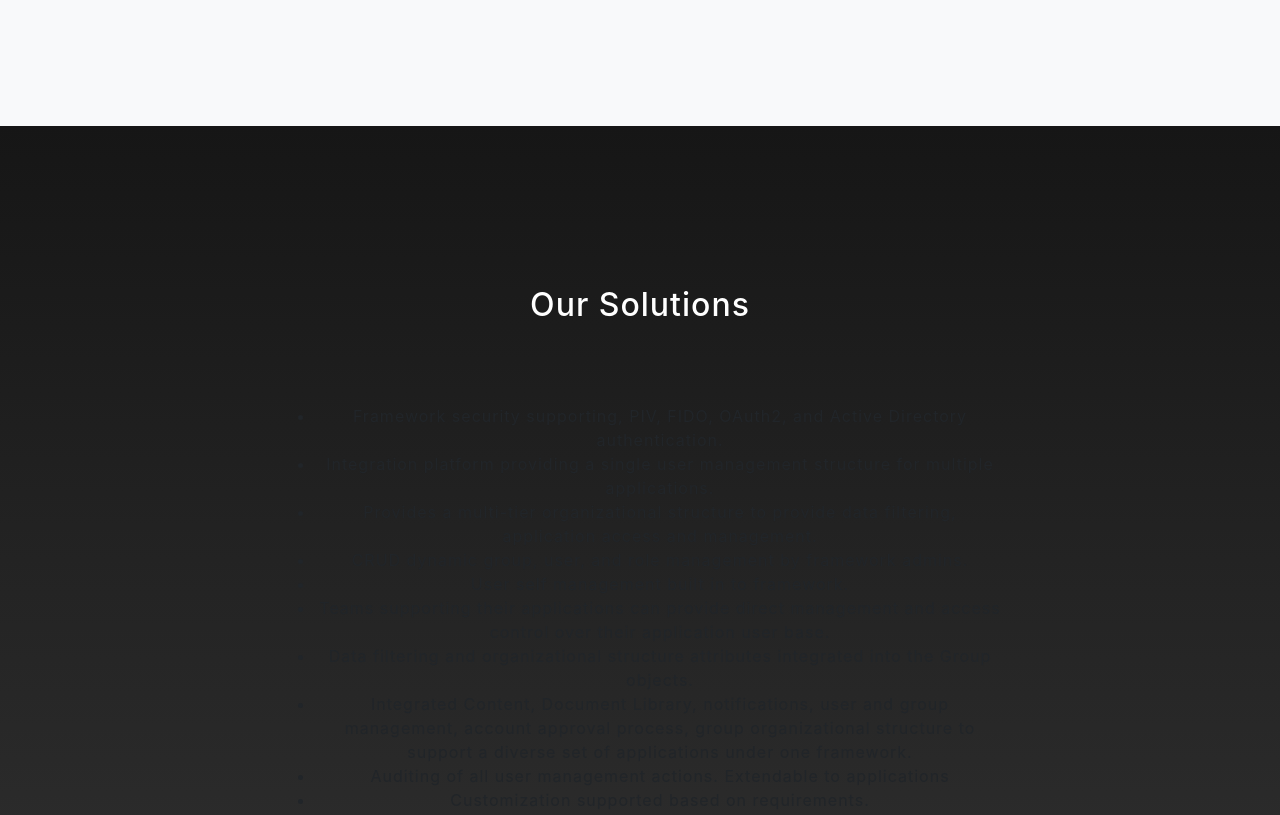
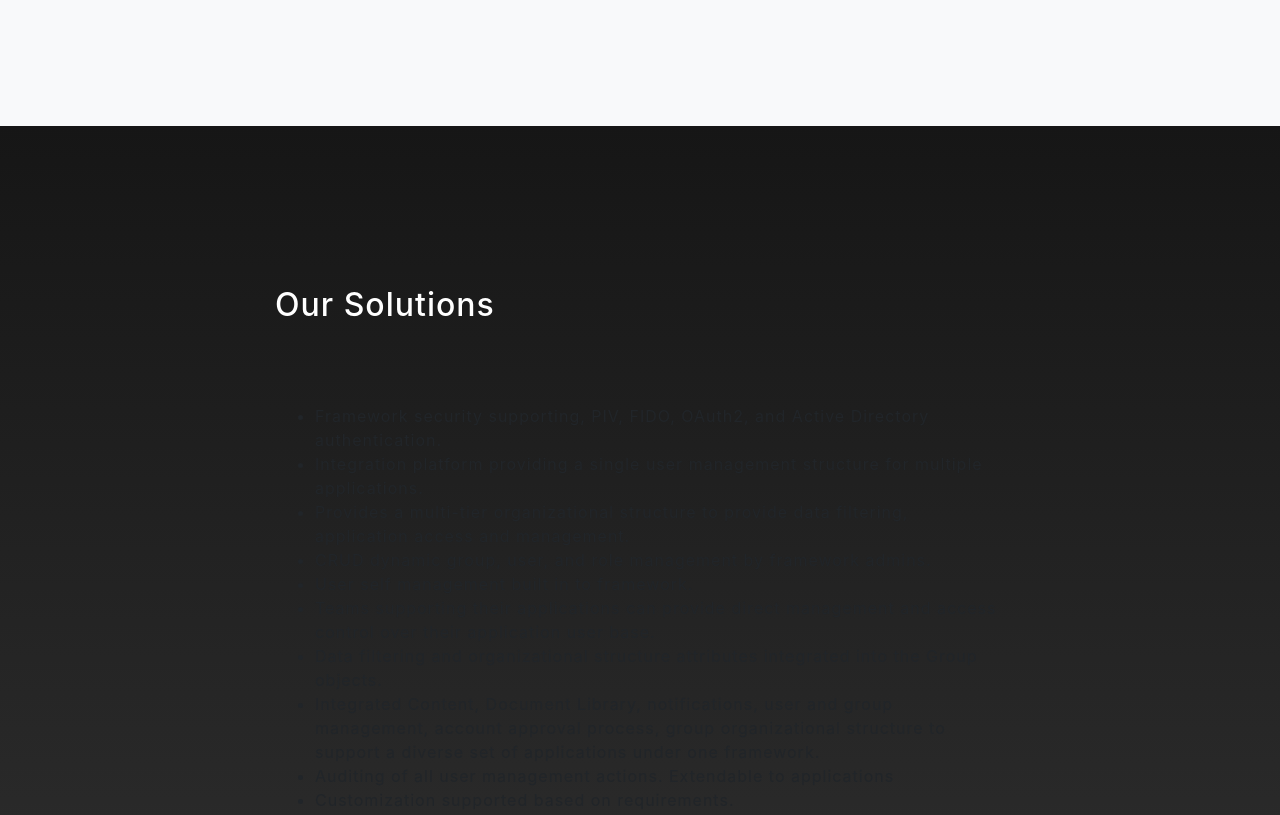
Before and after one commit to opscom/opscom.github.io, a website with bundled scripts: page index.html in a window 1280 px wide. Shown: the part 3300-4115 px from the top of the page. Built offline with nearby package versions, Linux system fonts and the light colour scheme.

Commit message:
removed center on section

```diff
--- a/index.html
+++ b/index.html
@@ -144,13 +144,12 @@
     </section>
 
     <!-- Solution Section -->
-    <section id="solutions" class="solution-section text-center">
+    <section id="solutions" class="solution-section">
       <div class="container">
         <div class="row">
           <div class="col-lg-8 mx-auto">
             <h2 class="text-white mb-4">Our Solutions</h2>
             <p class="text-white-50">
-            </p>
               <ul>
 <li>Framework security supporting, PIV, FIDO, OAuth2, and Active Directory authentication.</li>
 <li>Integration platform providing a single user management structure for multiple applications.</li>
@@ -163,6 +162,7 @@
 <li>Auditing of all user management actions. Extendable to applications</li>
 <li>Customization supported based on requirements.</li>
               </ul>
+            </p>
           </div>
         </div>
         <img src="img/ipad.png" class="img-fluid" alt="">
```
